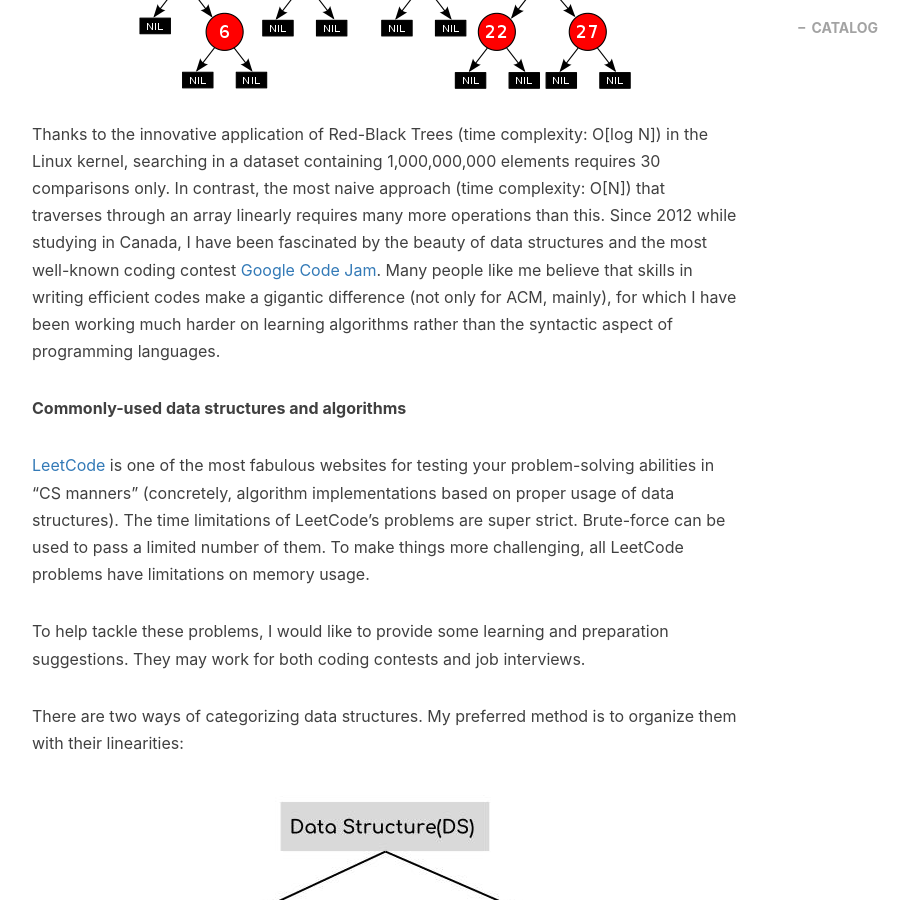
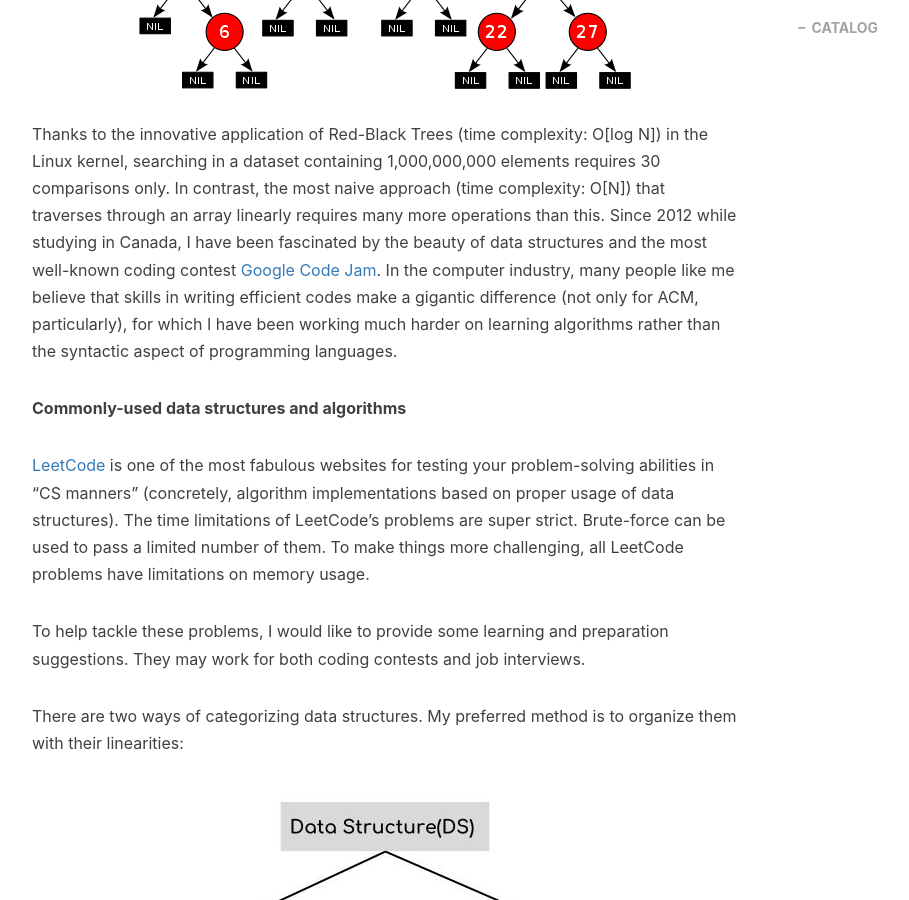
Before and after one commit to gengyu89/gengyu89.github.io, a Jekyll site: the page built from _posts/2020-09-13-leetcode-journey.markdown, in a window 1280 px wide and 900 px high, scrolled down 2398 px. Shown: the whole window, without its empty margins (233-1142 px from the left). Built offline with Jekyll 4.4.1, drawn with Linux system fonts in a browser that asks for light colours; nearby versions of some CDN libraries; comment, search, counter and statistics services are not loaded.

Commit message:
highly insultive

```diff
--- a/_posts/2020-09-13-leetcode-journey.markdown
+++ b/_posts/2020-09-13-leetcode-journey.markdown
@@ -43,7 +43,7 @@ From the micro-level, concepts like *Graph Theory* and *Discrete Mathematics* us
 
 ![rb_tree](/img/in-post/post-leetcode-journey/Red-black_tree_example.png)
 
-Thanks to the innovative application of Red-Black Trees (time complexity: O[log N]) in the Linux kernel, searching in a dataset containing 1,000,000,000 elements requires 30 comparisons only. In contrast, the most naive approach (time complexity: O[N]) that traverses through an array linearly requires many more operations than this. Since 2012 while studying in Canada, I have been fascinated by the beauty of data structures and the most well-known coding contest [Google Code Jam](https://codingcompetitions.withgoogle.com/codejam). Many people like me believe that skills in writing efficient codes make a gigantic difference (not only for ACM, mainly), for which I have been working much harder on learning algorithms rather than the syntactic aspect of programming languages.
+Thanks to the innovative application of Red-Black Trees (time complexity: O[log N]) in the Linux kernel, searching in a dataset containing 1,000,000,000 elements requires 30 comparisons only. In contrast, the most naive approach (time complexity: O[N]) that traverses through an array linearly requires many more operations than this. Since 2012 while studying in Canada, I have been fascinated by the beauty of data structures and the most well-known coding contest [Google Code Jam](https://codingcompetitions.withgoogle.com/codejam). In the computer industry, many people like me believe that skills in writing efficient codes make a gigantic difference (not only for ACM, particularly), for which I have been working much harder on learning algorithms rather than the syntactic aspect of programming languages.
 
 **Commonly-used data structures and algorithms**
 
```
